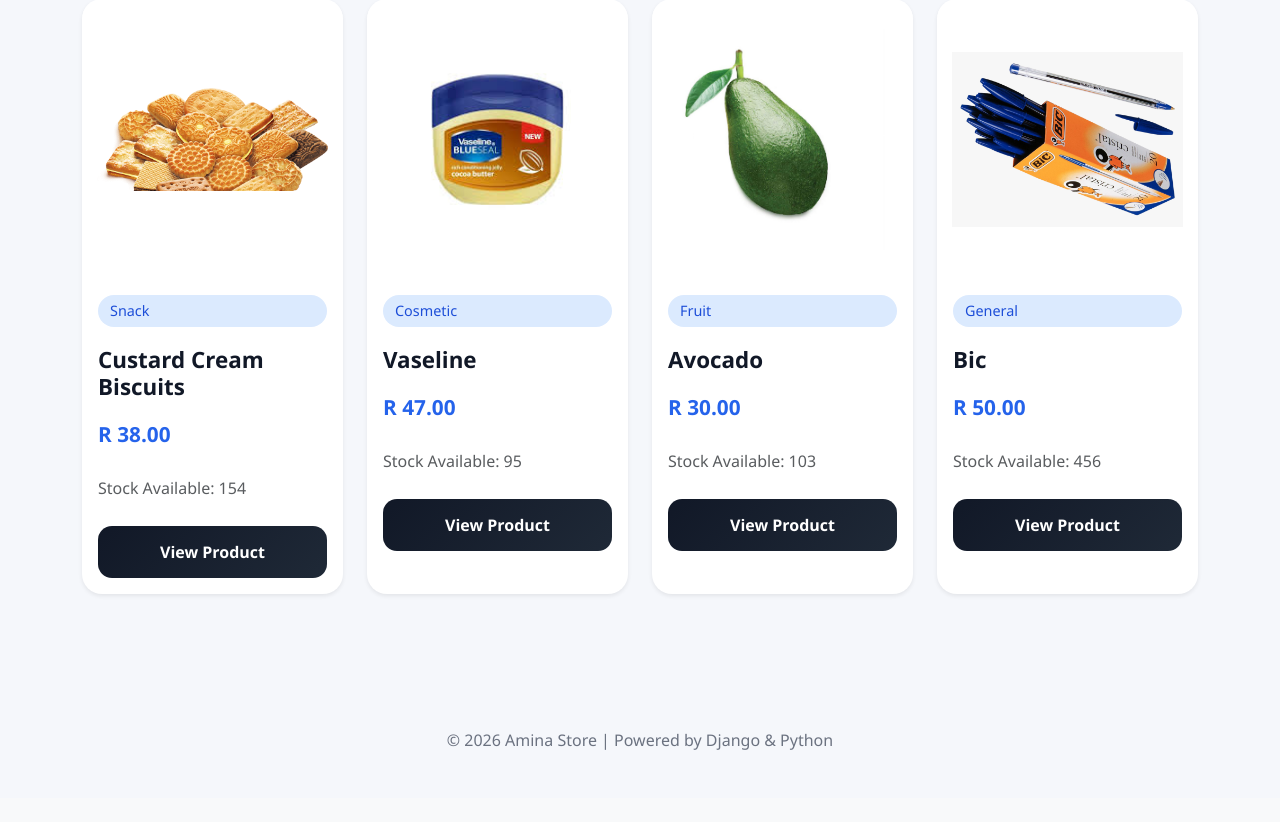
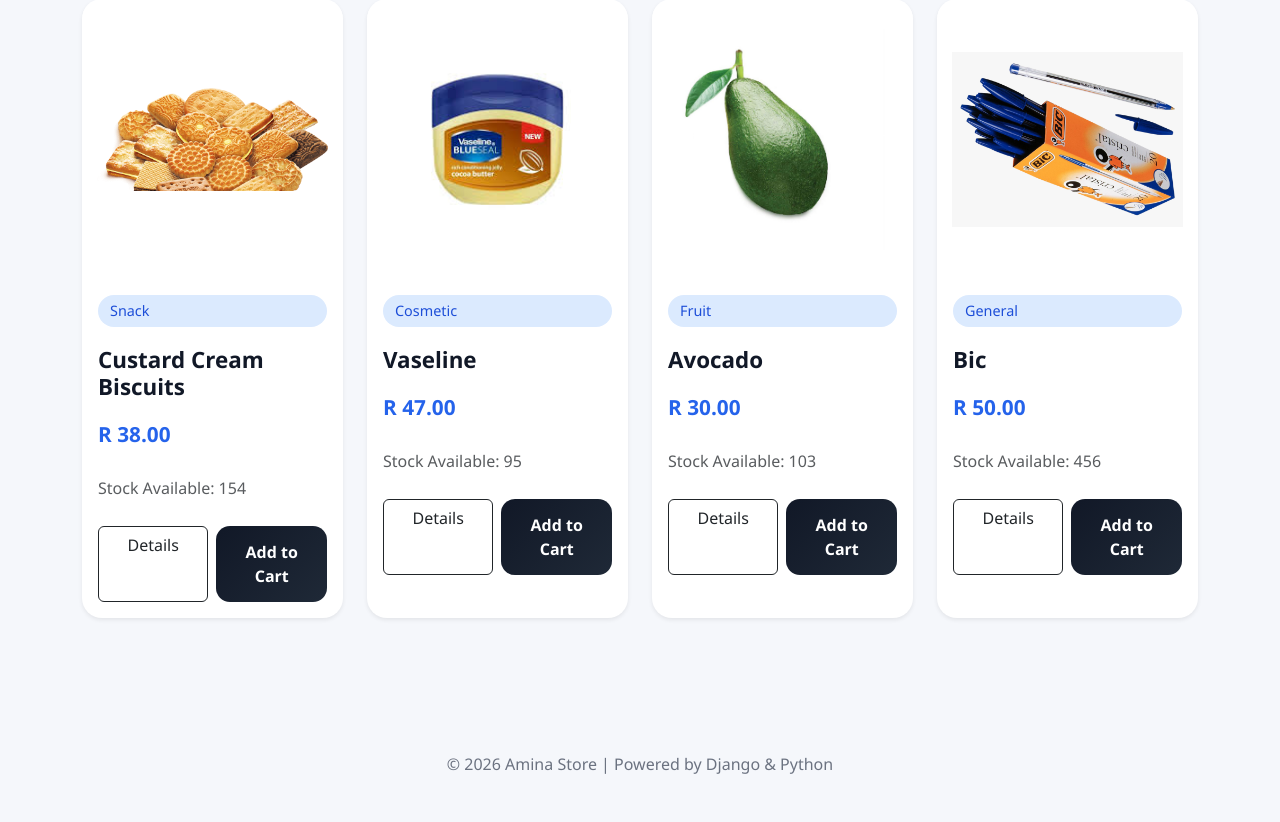
Before and after one commit to lusuJR/django-product-catalog, a Django app: page / in a window 1280 px wide. Shown: the part 544-1366 px from the top of the page. Before the commit the page ends 1294 px from the top, so only its background shows below. Run offline with Django 5.2, Linux system fonts and the light colour scheme; data comes from the database, SQL or seed files in the repository; both versions use the stored data as it was after the commit.

Commit message:
Added shopping cart and checkout syste

```diff
--- a/products/templates/products/index.html
+++ b/products/templates/products/index.html
@@ -84,10 +84,19 @@
                     Stock Available: {{ product.stock }}
                 </p>
 
-                <a href="{% url 'product_detail' product.id %}"
-                   class="btn btn-dark w-100">
-                    View Product
-                </a>
+                <div class="d-flex gap-2">
+
+    <a href="{% url 'product_detail' product.id %}"
+       class="btn btn-outline-dark w-50">
+        Details
+    </a>
+
+    <a href="{% url 'add_to_cart' product.id %}"
+       class="btn btn-dark w-50">
+        Add to Cart
+    </a>
+
+</div>
             </div>
 
         </div>
--- a/products/urls.py
+++ b/products/urls.py
@@ -4,4 +4,9 @@
 urlpatterns = [
     path('', views.product_list, name='product_list'),
     path('products/<int:pk>/', views.product_detail, name='product_detail'),
+
+    path('cart/', views.cart_detail, name='cart_detail'),
+    path('cart/add/<int:pk>/', views.add_to_cart, name='add_to_cart'),
+    path('cart/remove/<int:pk>/', views.remove_from_cart, name='remove_from_cart'),
+    path('checkout/', views.checkout, name='checkout'),
 ]
--- a/products/views.py
+++ b/products/views.py
@@ -1,4 +1,4 @@
-from django.shortcuts import render, get_object_or_404
+from django.shortcuts import render, get_object_or_404, redirect
 from .models import Product
 
 def product_list(request):
@@ -36,3 +36,61 @@
 def product_detail(request, pk):
     product = get_object_or_404(Product, pk=pk)
     return render(request, 'products/detail.html', {'product': product})
+
+def add_to_cart(request, pk):
+    product = get_object_or_404(Product, pk=pk)
+
+    cart = request.session.get('cart', {})
+
+    product_id = str(product.id)
+
+    if product_id in cart:
+        cart[product_id]['quantity'] += 1
+    else:
+        cart[product_id] = {
+            'name': product.name,
+            'price': float(product.price),
+            'quantity': 1,
+            'image': product.image.url if product.image else '',
+        }
+
+    request.session['cart'] = cart
+
+    return redirect('cart_detail')
+
+
+def cart_detail(request):
+    cart = request.session.get('cart', {})
+
+    total = 0
+    for item in cart.values():
+        item['subtotal'] = item['price'] * item['quantity']
+        total += item['subtotal']
+
+    return render(request, 'products/cart.html', {
+        'cart': cart,
+        'total': total
+    })
+
+
+def remove_from_cart(request, pk):
+    cart = request.session.get('cart', {})
+
+    product_id = str(pk)
+
+    if product_id in cart:
+        del cart[product_id]
+
+    request.session['cart'] = cart
+
+    return redirect('cart_detail')
+
+
+def checkout(request):
+    cart = request.session.get('cart', {})
+    total = sum(item['price'] * item['quantity'] for item in cart.values())
+
+    return render(request, 'products/checkout.html', {
+        'cart': cart,
+        'total': total
+    })
```
Also changed, not shown: products/templates/products/cart.html (added, +51 -0 lines), products/templates/products/checkout.html (added, +23 -0 lines), products/templates/products/detail.html (+12 -1 lines), db.sqlite3.
